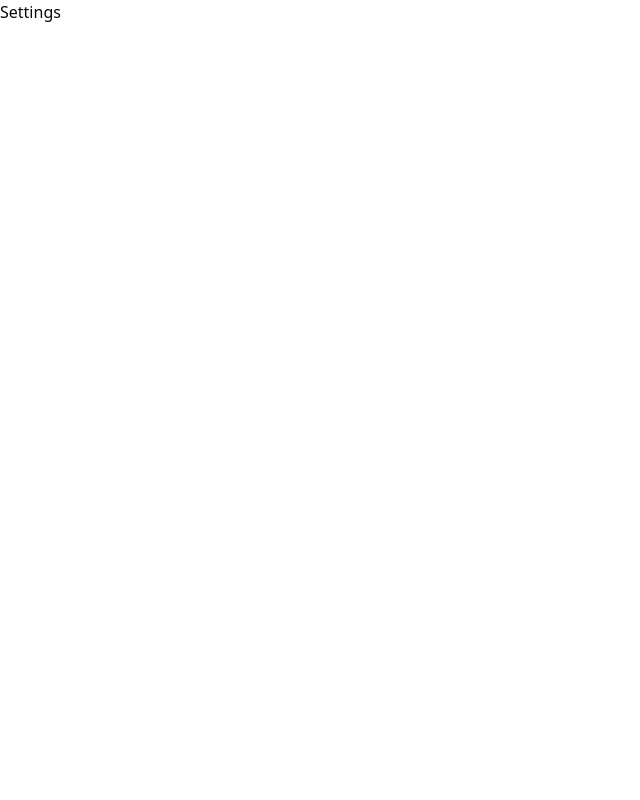
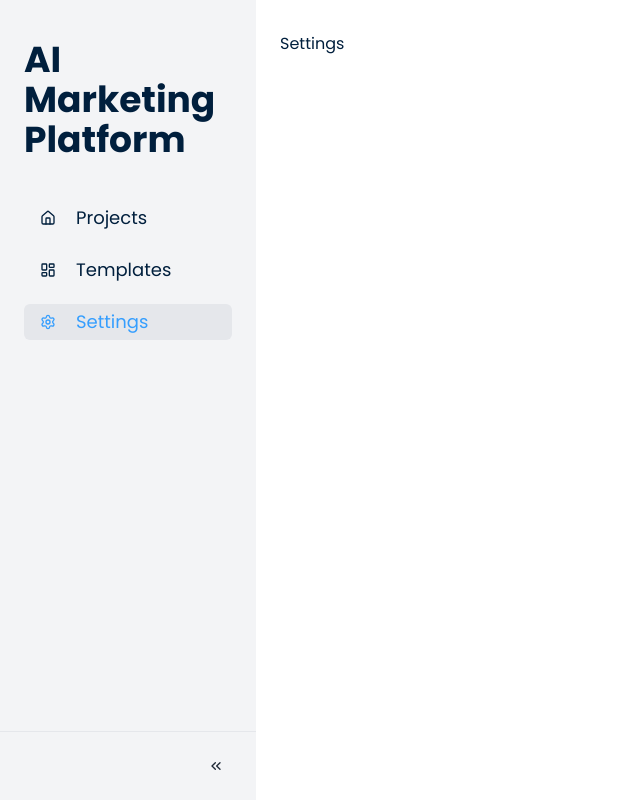
Before and after one commit to pcwhite/phullstack-ai-marketing-platform, a Next.js app in the folder nextjs/: page /settings in a window 1280 px wide. Shown: the whole page, without its empty margins (0-640 px from the left). Built offline with nearby package versions, Linux system fonts and the light colour scheme.

Commit message:
Cranked out the side bar

```diff
--- /dev/null
+++ b/nextjs/app/(dashboard)/layout.tsx
@@ -0,0 +1,17 @@
+import Sidebar from "@/components/Sidebar";
+
+export default function DashboardLayout({
+    children, // will be a page or nested layout
+  }: {
+    children: React.ReactNode
+  }) {
+    return (
+      <div className='flex flex-col lg:flex-row min-h-screen bg-white'>
+        {/* Include shared UI here e.g. a header or sidebar */}
+        <Sidebar />
+        <main className="flex-1 p-4 sm:p-6 md:p-8 lg:p-6 pt-16 lg:pt-8 overflow-auto">
+          {children}
+          </main>
+      </div>
+    )
+  }
--- a/nextjs/app/globals.css
+++ b/nextjs/app/globals.css
@@ -1,78 +1,83 @@
+/* Reset overscroll behavior */
+html,
+body {
+  @apply overscroll-y-none;
+}
+
+/* Tailwind directives */
 @tailwind base;
 @tailwind components;
 @tailwind utilities;
 
-@layer utilities {
-  .text-balance {
-    text-wrap: balance;
+/* Define custom CSS variables and base styles */
+@layer base {
+  :root {
+    /* Color Variables */
+    --background: 0 0% 100%;
+    --foreground: 210 100% 12%;
+    --card: 0 0% 100%;
+    --card-foreground: 210 100% 12%;
+    --popover: 0 0% 100%;
+    --popover-foreground: 210 100% 12%;
+    --primary: 210 98% 60%; /* #359efe */
+    --primary-foreground: 0 0% 100%;
+    --secondary: 210 50% 90%;
+    --secondary-foreground: 210 100% 12%;
+    --muted: 210 40% 96%;
+    --muted-foreground: 210 40% 40%;
+    --accent: 210 98% 90%;
+    --accent-foreground: 210 98% 60%;
+    --destructive: 0 85% 60%;
+    --destructive-foreground: 0 0% 100%;
+    --border: 210 20% 80%;
+    --input: 210 20% 80%;
+    --ring: 210 98% 60%;
+
+    /* Sizing and Radius */
+    --radius: 0.5rem;
+
+    /* Hover States */
+    --hover-background: 210 98% 60%;
+    --hover-foreground: 0 0% 100%;
+  }
+
+  /* Dark Mode Overrides */
+  .dark {
+    --background: 210 50% 10%;
+    --foreground: 210 20% 90%;
+    --card: 210 50% 10%;
+    --card-foreground: 210 20% 90%;
+    --popover: 210 50% 10%;
+    --popover-foreground: 210 20% 90%;
+    --primary: 210 98% 60%;
+    --primary-foreground: 0 0% 100%;
+    --secondary: 210 50% 20%;
+    --secondary-foreground: 210 20% 90%;
+    --muted: 210 50% 20%;
+    --muted-foreground: 210 20% 70%;
+    --accent: 210 50% 30%;
+    --accent-foreground: 210 20% 90%;
+    --destructive: 0 62.8% 30.6%;
+    --destructive-foreground: 0 0% 100%;
+    --border: 210 50% 20%;
+    --input: 210 50% 20%;
+    --ring: 210 98% 60%;
+    --hover-background: 210 98% 60%;
+    --hover-foreground: 0 0% 100%;
+  }
+
+  /* Body Styles */
+  body {
+    @apply bg-background text-foreground;
+    @apply selection:bg-main selection:text-white;
+  }
+
+  /* Accordion Styles */
+  .accordion-trigger[data-state="open"] {
+    text-decoration: underline;
+  }
+
+  .accordion-trigger[data-state="closed"] {
+    text-decoration: none;
   }
 }
-
-
-
-@layer base {
-  :root {
-    --background: 0 0% 100%;
-    --foreground: 0 0% 3.9%;
-    --card: 0 0% 100%;
-    --card-foreground: 0 0% 3.9%;
-    --popover: 0 0% 100%;
-    --popover-foreground: 0 0% 3.9%;
-    --primary: 0 0% 9%;
-    --primary-foreground: 0 0% 98%;
-    --secondary: 0 0% 96.1%;
-    --secondary-foreground: 0 0% 9%;
-    --muted: 0 0% 96.1%;
-    --muted-foreground: 0 0% 45.1%;
-    --accent: 0 0% 96.1%;
-    --accent-foreground: 0 0% 9%;
-    --destructive: 0 84.2% 60.2%;
-    --destructive-foreground: 0 0% 98%;
-    --border: 0 0% 89.8%;
-    --input: 0 0% 89.8%;
-    --ring: 0 0% 3.9%;
-    --chart-1: 12 76% 61%;
-    --chart-2: 173 58% 39%;
-    --chart-3: 197 37% 24%;
-    --chart-4: 43 74% 66%;
-    --chart-5: 27 87% 67%;
-    --radius: 0.5rem;
-  }
-  .dark {
-    --background: 0 0% 3.9%;
-    --foreground: 0 0% 98%;
-    --card: 0 0% 3.9%;
-    --card-foreground: 0 0% 98%;
-    --popover: 0 0% 3.9%;
-    --popover-foreground: 0 0% 98%;
-    --primary: 0 0% 98%;
-    --primary-foreground: 0 0% 9%;
-    --secondary: 0 0% 14.9%;
-    --secondary-foreground: 0 0% 98%;
-    --muted: 0 0% 14.9%;
-    --muted-foreground: 0 0% 63.9%;
-    --accent: 0 0% 14.9%;
-    --accent-foreground: 0 0% 98%;
-    --destructive: 0 62.8% 30.6%;
-    --destructive-foreground: 0 0% 98%;
-    --border: 0 0% 14.9%;
-    --input: 0 0% 14.9%;
-    --ring: 0 0% 83.1%;
-    --chart-1: 220 70% 50%;
-    --chart-2: 160 60% 45%;
-    --chart-3: 30 80% 55%;
-    --chart-4: 280 65% 60%;
-    --chart-5: 340 75% 55%;
-  }
-}
-
-
-
-@layer base {
-  * {
-    @apply border-border;
-  }
-  body {
-    @apply bg-background text-foreground;
-  }
-}
--- a/nextjs/app/layout.tsx
+++ b/nextjs/app/layout.tsx
@@ -1,16 +1,11 @@
 import type { Metadata } from "next";
-import localFont from "next/font/local";
 import "./globals.css";
+import { Poppins } from "next/font/google";
 
-const geistSans = localFont({
-  src: "./fonts/GeistVF.woff",
-  variable: "--font-geist-sans",
-  weight: "100 900",
-});
-const geistMono = localFont({
-  src: "./fonts/GeistMonoVF.woff",
-  variable: "--font-geist-mono",
-  weight: "100 900",
+const poppins = Poppins({
+  subsets: ["latin"],
+  weight: ["400", "500", "600", "700"],
+  variable: "--font-poppins",
 });
 
 export const metadata: Metadata = {
@@ -26,7 +21,7 @@
   return (
     <html lang="en">
       <body
-        className={`${geistSans.variable} ${geistMono.variable} antialiased`}
+        className={`${poppins.variable} font-sans`}
       >
         {children}
       </body>
--- /dev/null
+++ b/nextjs/components/Sidebar.tsx
@@ -0,0 +1,127 @@
+'use client';
+
+import React, { useEffect, useRef, useState } from 'react'
+import { Button } from './ui/button';
+import { Menu, X } from 'lucide-react';
+import { cn } from '@/lib/utils';
+import SidebarNav from './SidebarNav';
+import SidebarToggle from './SidebarToggle';
+
+const MOBILE_WINDOW_WIDTH_LIMIT = 1024;
+
+function Sidebar() {
+
+  const [isOpen, setIsOpen] = useState(false);
+  const [isMobile, setIsMobile] = useState(true);
+  const [isCollapsed, setIsCollapsed] = useState(false);
+  const [isMounted, setIsMounted] = useState(false);
+  const sidebarRef = useRef<HTMLDivElement>(null);
+
+  // Handle Resize
+  useEffect(() => {
+    const handleResize = () => {
+    const calculateIsMobile = window.innerWidth < MOBILE_WINDOW_WIDTH_LIMIT;
+    setIsMobile(calculateIsMobile);
+    if (calculateIsMobile) {
+      setIsCollapsed(false);
+    } else {
+      setIsOpen(false);
+    }
+  }
+
+  handleResize();
+  setIsMounted(true);
+  window.addEventListener('resize', handleResize);
+
+  return () => {
+    window.removeEventListener('resize', handleResize);
+    };
+  }, []);
+
+  useEffect(() => {
+    const handleOutsideClick = (event: MouseEvent) => {
+      if (
+          sidebarRef.current &&
+          !sidebarRef.current.contains(event.target as Node)
+        ) {
+          if (isMobile && isOpen) {
+            setIsOpen(false);
+          }
+      }
+    }
+
+    window.addEventListener('mousedown', handleOutsideClick);
+
+
+    return () => {
+      window.removeEventListener('mousedown', handleOutsideClick);
+      };
+    }, [isMobile, isOpen]);
+
+    const toggleSidebar = () => {
+      if (isMobile) {
+        setIsOpen((prev) => !prev);
+      } else {
+        setIsCollapsed((prev) => !prev);
+      }
+    }
+
+    const renderMenuIcon = (isOpen: boolean) => {
+      return isOpen ? <X className="h-6 w-6"/> : <Menu className="h-6 w-6"/>;
+    }
+
+    if (!isMounted) {
+      return null;
+    }
+
+  return (
+    <div>
+
+      {/* Mobile X toggle in the left side of the screen */}
+      {isMobile && (
+          <Button variant="ghost" onClick={toggleSidebar} className={cn("fixed top-4 left-4 z-50 bg-transparent hover:bg-gray-100/50 backdrop-blur-sm", isOpen && "top-4 left-4")}
+
+          >{renderMenuIcon(isOpen)}</Button>
+      )}
+
+      {/* Store all components in navItems */}
+      {(!isMobile || isOpen) && (
+        <div
+        ref={sidebarRef}
+        className={cn(
+          "bg-gray-100 flex flex-col h-screen transition-all duration-300 overflow-y-auto",
+          // MOBILE STYLES
+        !isMobile
+        ? ""
+        : `fixed inset-y-0 left-0 z-40 w-64 transform" ?{isOpen ? "translate-x-0" : "-translate-x-full"}`,
+        // DESKTOP STYLES
+        isMobile
+        ? ""
+        : isCollapsed
+        ? "w-28 h-screen sticky top-0"
+        : "w-64 h-screen sticky top-0"
+        )}
+        >
+          <div className={cn(
+            "flex flex-col flex-grow p-6", isMobile ? "pt-16" : "pt-10")}>
+              {!isCollapsed && (
+                <h1 className="text-4xl font-bold mb-10">AI Marketing Platform</h1>
+              )}
+
+            <SidebarNav isMobile={isMobile} isCollapsed={isCollapsed} />
+          </div>
+
+          <div>{/* TODO: User profile from clerk */}</div>
+          {!isMobile && (
+            <SidebarToggle
+              isCollapsed={isCollapsed}
+              toggleSidebar={toggleSidebar}
+            />
+          )}
+        </div>
+      )}
+    </div>
+  )
+}
+
+export default Sidebar
--- /dev/null
+++ b/nextjs/components/SidebarNav.tsx
@@ -0,0 +1,69 @@
+import React from 'react'
+import { Button } from './ui/button';
+import Link from 'next/link';
+import { Home, Settings, LayoutDashboard, LucideIcon } from 'lucide-react';
+import { cn } from '@/lib/utils';
+import { usePathname } from 'next/navigation';
+
+interface SidebarNavProps {
+    isMobile: boolean;
+    isCollapsed: boolean;
+}
+
+interface NavItem {
+    label: string;
+    href: string;
+    icon: LucideIcon;
+    isActive: (pathname: string) => boolean;
+}
+
+    export default function SidebarNav({ isMobile, isCollapsed }: SidebarNavProps) {
+
+    const pathname = usePathname();
+
+    const navItems: NavItem[] = [
+        {
+            label: 'Projects',
+            href: '/projects',
+            icon: Home,
+            isActive: (pathname: string) =>
+                pathname === '/projects' || pathname.startsWith('/projects/')
+        },
+        {
+            label: 'Templates',
+            href: '/templates',
+            icon: LayoutDashboard,
+            isActive: (pathname: string) => pathname === '/templates' || pathname.startsWith('/templates/')
+        },
+        {
+            label: 'Settings',
+            href: '/settings',
+            icon: Settings,
+            isActive: (pathname: string) => pathname === '/settings' || pathname.startsWith('/settings/')
+        }
+    ]
+
+  return (
+    <div className="space-y-4 overflow-hidden mb-auto">
+    {navItems.map(item => (
+        <Button
+            key={item.href}
+            variant="ghost"
+            asChild
+            className={cn(
+                "w-full justify-start hover:text-main hover:bg-gray-200 flex items-center text-lg font-normal",
+                !isMobile && isCollapsed && "justify-center p-2",
+                item.isActive(pathname) && "text-main bg-gray-200"
+            )}
+            >
+                <Link href={item.href}>
+                    <item.icon className="h-[22px] w-[22px]" />
+                    {(isMobile || !isCollapsed) && (
+                        <span className="ml-3">{item.label}</span>
+                    )}
+                </Link>
+            </Button>
+        ))}
+    </div>
+  )
+}
--- /dev/null
+++ b/nextjs/components/SidebarToggle.tsx
@@ -0,0 +1,29 @@
+import { cn } from '@/lib/utils';
+import { ChevronRight, ChevronsLeft } from 'lucide-react';
+import { Button } from './ui/button';
+import React from 'react'
+
+interface SidebarToggleProps {
+  isCollapsed: boolean;
+  toggleSidebar: () => void;
+}
+
+function SidebarToggle({ isCollapsed, toggleSidebar }: SidebarToggleProps) {
+  return (
+    <div className={cn(
+        "flex border-t border-gray-200",
+        isCollapsed ? "p-4 justify-center" : "p-4 justify-end"
+    )}>
+        <Button variant="ghost" onClick={toggleSidebar}
+        className={cn(
+            "text-gray-800 hover:text-main hover:bg-gray-200",
+            isCollapsed && "self-center"
+        )}
+        >
+            {isCollapsed ? <ChevronRight className="h-4 w-4" /> : <ChevronsLeft className="h-4 w-4" />}
+        </Button>
+    </div>
+  )
+}
+
+export default SidebarToggle
--- a/nextjs/tailwind.config.ts
+++ b/nextjs/tailwind.config.ts
@@ -9,55 +9,75 @@
     "./app/**/*.{js,ts,jsx,tsx,mdx}",
   ],
   theme: {
+    container: {
+      center: true,
+      padding: "2rem",
+      screens: {
+        "2xl": "1400px",
+      },
+    },
     extend: {
       colors: {
-  			background: 'hsl(var(--background))',
-  			foreground: 'hsl(var(--foreground))',
-  			card: {
-  				DEFAULT: 'hsl(var(--card))',
-  				foreground: 'hsl(var(--card-foreground))'
+        border: "hsl(var(--border))",
+        input: "hsl(var(--input))",
+        ring: "hsl(var(--ring))",
+        background: "#e5e7eb",
+        foreground: "hsl(var(--foreground))",
+        primary: {
+          DEFAULT: "hsl(var(--primary))",
+          foreground: "hsl(var(--primary-foreground))",
+          dark: "#2b7fd9",
+        },
+        secondary: {
+          DEFAULT: "#001f3d",
+          foreground: "hsl(var(--secondary-foreground))",
+        },
+        destructive: {
+          DEFAULT: "hsl(var(--destructive))",
+          foreground: "hsl(var(--destructive-foreground))",
+        },
+        muted: {
+          DEFAULT: "hsl(var(--muted))",
+          foreground: "hsl(var(--muted-foreground))",
+        },
+        accent: {
+          DEFAULT: "hsl(var(--accent))",
+          foreground: "hsl(var(--accent-foreground))",
         },
         popover: {
-  				DEFAULT: 'hsl(var(--popover))',
-  				foreground: 'hsl(var(--popover-foreground))'
+          DEFAULT: "hsl(var(--popover))",
+          foreground: "hsl(var(--popover-foreground))",
         },
-  			primary: {
-  				DEFAULT: 'hsl(var(--primary))',
-  				foreground: 'hsl(var(--primary-foreground))'
+        card: {
+          DEFAULT: "hsl(var(--card))",
+          foreground: "hsl(var(--card-foreground))",
         },
-  			secondary: {
-  				DEFAULT: 'hsl(var(--secondary))',
-  				foreground: 'hsl(var(--secondary-foreground))'
-  			},
-  			muted: {
-  				DEFAULT: 'hsl(var(--muted))',
-  				foreground: 'hsl(var(--muted-foreground))'
-  			},
-  			accent: {
-  				DEFAULT: 'hsl(var(--accent))',
-  				foreground: 'hsl(var(--accent-foreground))'
-  			},
-  			destructive: {
-  				DEFAULT: 'hsl(var(--destructive))',
-  				foreground: 'hsl(var(--destructive-foreground))'
-  			},
-  			border: 'hsl(var(--border))',
-  			input: 'hsl(var(--input))',
-  			ring: 'hsl(var(--ring))',
-  			chart: {
-  				'1': 'hsl(var(--chart-1))',
-  				'2': 'hsl(var(--chart-2))',
-  				'3': 'hsl(var(--chart-3))',
-  				'4': 'hsl(var(--chart-4))',
-  				'5': 'hsl(var(--chart-5))'
-  			}
+        rose: "rose",
+        main: "#359efe",
       },
       borderRadius: {
-  			lg: 'var(--radius)',
-  			md: 'calc(var(--radius) - 2px)',
-  			sm: 'calc(var(--radius) - 4px)'
-  		}
-  	}
+        lg: "var(--radius)",
+        md: "calc(var(--radius) - 2px)",
+        sm: "calc(var(--radius) - 4px)",
+      },
+      keyframes: {
+        "accordion-down": {
+          from: { height: "0" },
+          to: { height: "var(--radix-accordion-content-height)" },
+        },
+        "accordion-up": {
+          from: { height: "var(--radix-accordion-content-height)" },
+          to: { height: "0" },
+        },
+      },
+      animation: {
+        "accordion-down": "accordion-down 0.2s ease-out",
+        "accordion-up": "accordion-up 0.2s ease-out",
+      },
+      fontFamily: {
+        sans: ["var(--font-poppins)", "Arial", "sans-serif"],
+      },
+    },
   },
   plugins: [tailwindAnimate],
 };
```
Lines whose indentation alone changed are shown as unchanged.
